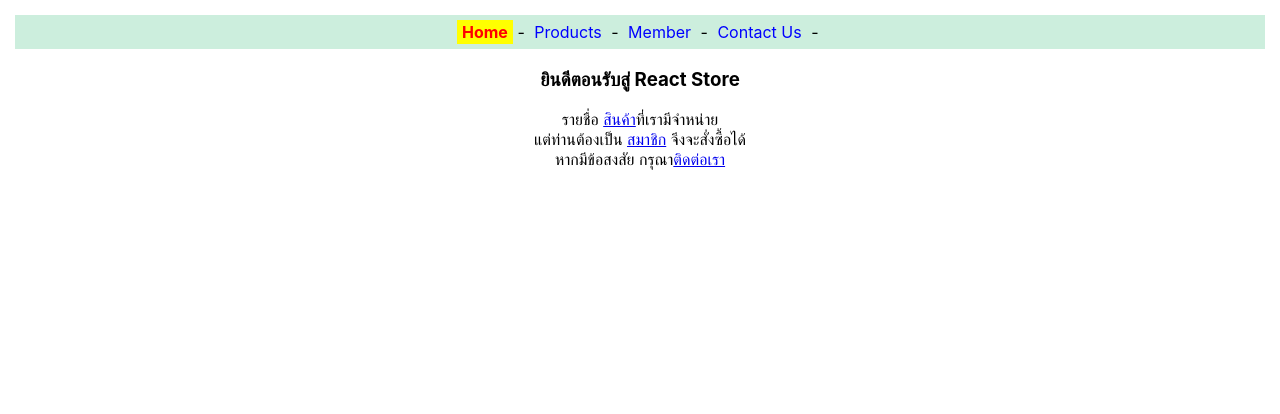
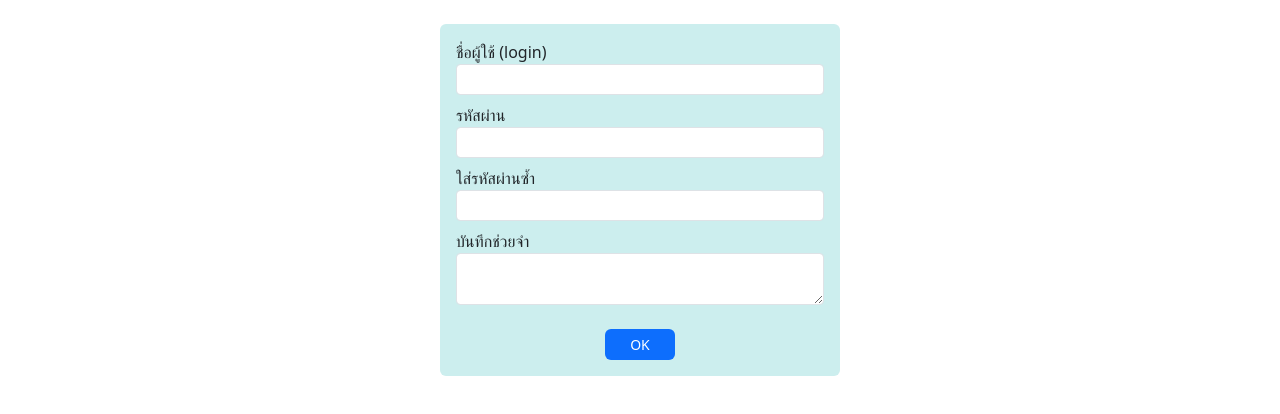
Before and after one commit to Nwpatt/github-desktop-project, a React (Create React App) app: page / in a window 1280 px wide. Shown: the top 414 px of the page. Built offline with nearby package versions, Linux system fonts and the light colour scheme.

Commit message:
new form login

```diff
--- a/package.json
+++ b/package.json
@@ -6,6 +6,7 @@
     "@testing-library/jest-dom": "^5.17.0",
     "@testing-library/react": "^13.4.0",
     "@testing-library/user-event": "^13.5.0",
+    "bootstrap": "^5.3.2",
     "react": "^18.2.0",
     "react-dom": "^18.2.0",
     "react-router-dom": "^6.16.0",
--- a/src/App.js
+++ b/src/App.js
@@ -1,6 +1,7 @@
 import React from "react";
+import FormText from "./form-text";
 // import Router2 from "./router2";
-import Router3 from "./router3";
+// import Router3 from "./router3";
 // import Banner from "./banner";
 // import { Calculator2 } from "./calculator";
 // import { EventData2 } from "./event-data";
@@ -39,7 +40,8 @@
         <Header2/>
         <Content2/>
       </userContext.Provider> */}
-      <Router3/>
+      {/* <Router3/> */}
+      <FormText/>
     </>
   )
 }
--- /dev/null
+++ b/src/form-text.js
@@ -0,0 +1,46 @@
+import React from "react";
+
+export default function FormText() {
+    const textPswd = React.useRef()
+    const textPswd2 = React.useRef()
+
+    const onBlurPassword =()=> {
+        let pswd = textPswd.current.value
+        if(pswd !== '' && !pswd.match(/^[0-9a-zA-Z]+$/)) {
+            textPswd.current.value = ''
+            alert('ต้องเป็น 0-9 หรือ A-Z เท่านั้น')
+        }
+    }
+    const onBlurPassword2 =()=> {
+        if(textPswd.current.value !== textPswd2.current.value){
+            textPswd2.current.value = ''
+            alert('รหัสผ่านทั้งสองช่องไม่ตรงกัน')
+        }
+    }
+
+    return (
+        <div className="mt-4 mx-auto p-3 rounded" style={{width:'400px',background:'#cee'}}>
+            <form>
+                <div className="form-group mb-2">
+                    <label htmlFor="login">ชื่อผู้ใช้ (login)</label>
+                    <input type="login" id="login" name="login" maxLength="20" className="form-control form-control-sm"></input>
+                </div>
+                <div className="form-group mb-2">
+                    <label htmlFor="pswd">รหัสผ่าน</label>
+                    <input type="pswd" id="pswd" name="pswd" maxLength="10" className="form-control form-control-sm" ref={textPswd} onBlur={onBlurPassword}></input>
+                </div>
+                <div className="form-group mb-2">
+                    <label htmlFor="pswd2">ใส่รหัสผ่านซ้ำ</label>
+                    <input type="pswd2" id="pswd2" className="form-control form-control-sm" ref={textPswd2} onBlur={onBlurPassword2}></input>
+                </div>
+                <div className="form-group mb-4">
+                    <label htmlFor="memo">บันทึกช่วยจำ</label>
+                    <textarea id="memo" name="memo" rows="2" maxLength="200" className="form-control form-control-sm"></textarea>
+                </div>
+                <div className="text-center">
+                    <button className="btn btn-sm px-4 rounded bg-primary text-white">OK</button>
+                </div>
+            </form>
+        </div>
+    )
+}
--- a/src/index.js
+++ b/src/index.js
@@ -3,6 +3,9 @@
 import './index.css';
 import App from './App';
 import reportWebVitals from './reportWebVitals';
+
+import 'bootstrap/dist/css/bootstrap.min.css'
+import 'bootstrap/dist/js/bootstrap.bundle.min.js'
 
 const root = ReactDOM.createRoot(document.getElementById('root'));
 root.render(
```
Also changed, not shown: 1 other file (tests, documents, lock files or other folders).
